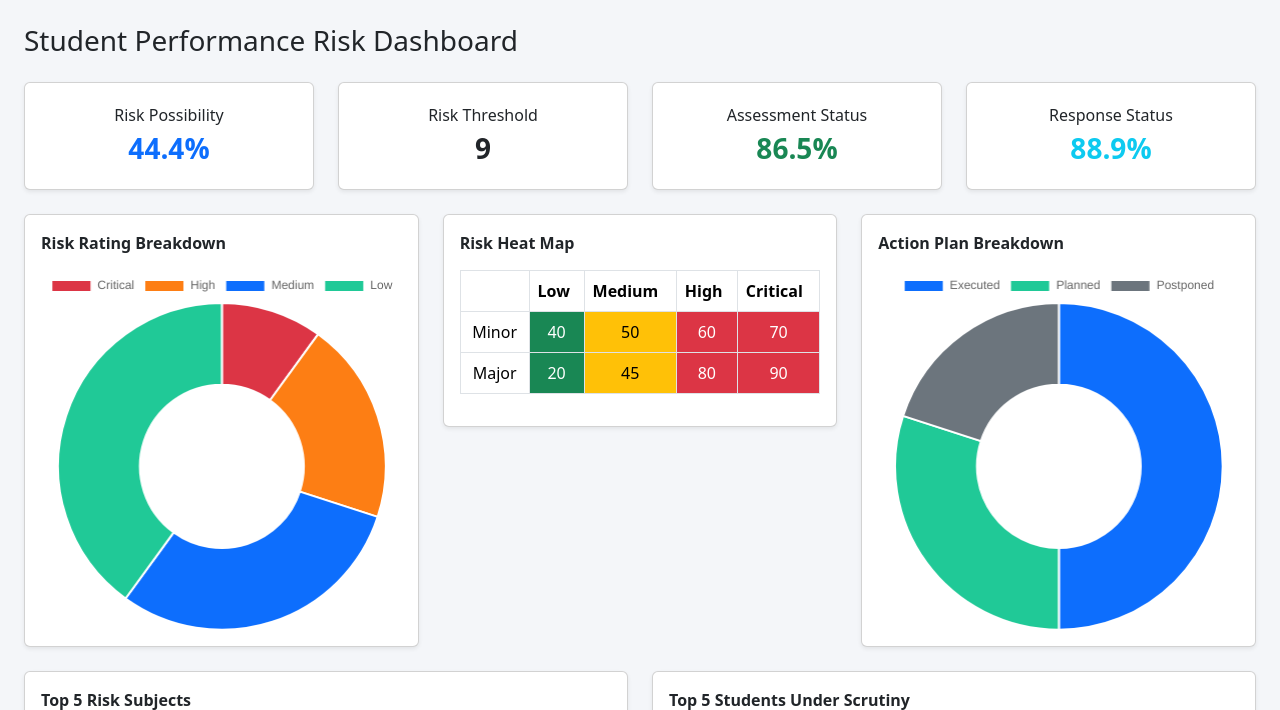
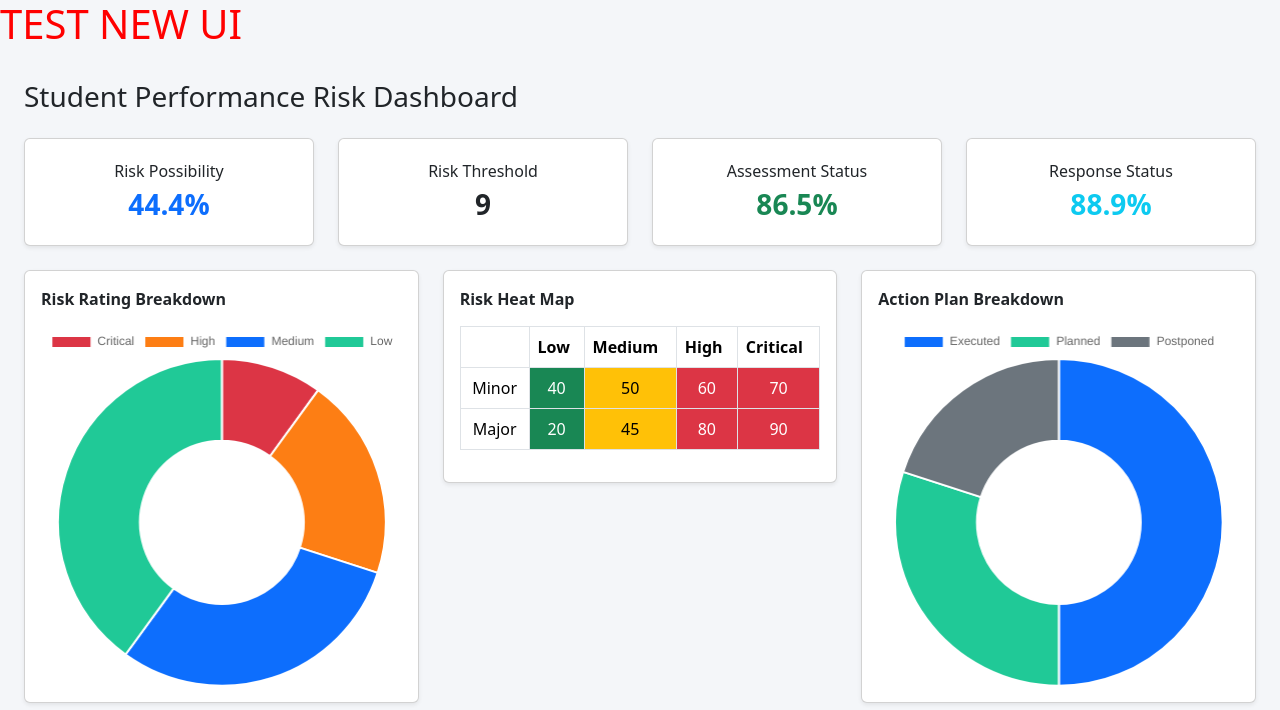
Before and after one commit to MaheshwaranCSE/mystd, a Flask app: page / in a window 1280 px wide. Shown: the top 710 px of the page. Run offline with Flask 3, Linux system fonts and the light colour scheme.

Commit message:
Add header for testing new UI

```diff
--- a/app/templates/index.html
+++ b/app/templates/index.html
@@ -2,6 +2,7 @@
 <html>
 <head>
     <title>Student Risk Dashboard</title>
+
 
     <!-- Bootstrap -->
     <link href="https://cdn.jsdelivr.net/npm/bootstrap@5.3.2/dist/css/bootstrap.min.css" rel="stylesheet">
@@ -32,6 +33,8 @@
     </style>
 </head>
 <body>
+
+    <h1 style="color:red;">TEST NEW UI</h1>
 
 <div class="container-fluid p-4">
 
```
